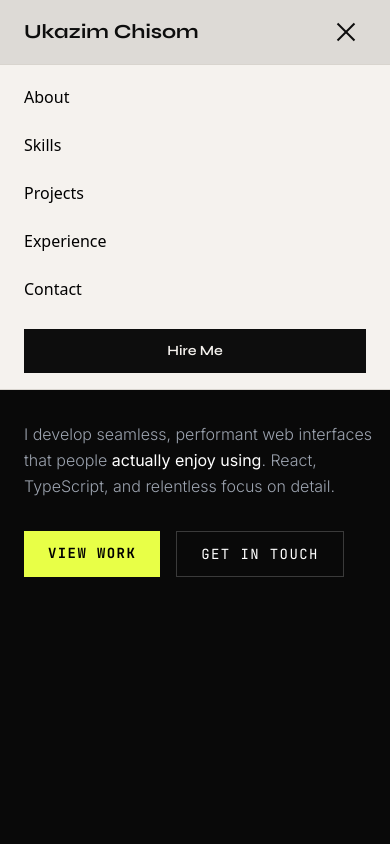
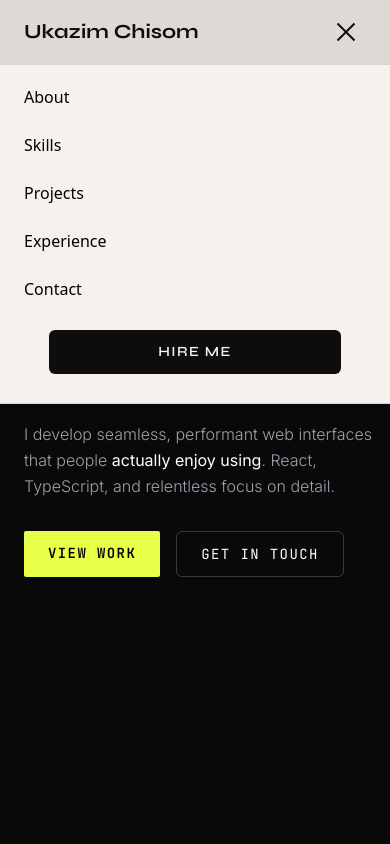
Before and after one commit to ukazimchisom/my-portfolio-website, a React (Vite) app: page / in a window 390 px wide. Both pictures are taken after a click on the button "Toggle menu". Shown: the top 844 px of the page. Built offline with nearby package versions, Linux system fonts and the light colour scheme.

Commit message:
feat(navbar, Hero): enhance CTA button styling and responsiveness

```diff
--- a/src/components/Hero.tsx
+++ b/src/components/Hero.tsx
@@ -31,10 +31,7 @@ const Hero = () => {
 
           {/* CTAs */}
           <div className="flex flex-wrap gap-4 mb-6">
-            <a
-              href="#projects"
-              className="px-6 sm:px-8 py-3 sm:py-4 bg-[#e8ff47] text-black font-mono font-bold text-sm uppercase tracking-widest hover:bg-white transition-all duration-300 hover:scale-105"
-            >
+            <a href="#projects" className="btn-secondary">
               View Work
             </a>
             <a href="#contact" className="btn-classic">
--- a/src/components/Navbar.tsx
+++ b/src/components/Navbar.tsx
@@ -76,7 +76,7 @@ const Navbar = () => {
                 </a>
               </li>
             ))}
-            <li className="pt-2">
+            <li className="btn-classic pt-2 ">
               <a
                 href="#contact"
                 className="btn-primary w-full justify-center inline-flex items-center"
--- a/src/index.css
+++ b/src/index.css
@@ -34,15 +34,15 @@ a {
 
 @layer components {
   .btn-primary {
-    @apply gap-2 bg-ink text-paper font-display font-semibold text-sm px-6 py-3 hover:bg-[#e8ff47] transition-colors duration-200;
+    @apply gap-2 bg-ink text-paper font-display font-semibold text-sm px-6 py-3 hover:bg-slate-700 transition-colors duration-200 rounded-md hover:scale-105;
   }
 
   .btn-secondary {
-    @apply gap-2 bg-[#e8ff47] text-black font-display font-semibold text-sm px-6 py-3 hover:bg-slate-50 transition-all duration-300 hover:scale-105;
+    @apply gap-2 bg-[#e8ff47] text-black font-semibold text-sm px-6 sm:px-8 py-3 sm:py-4 font-mono hover:bg-slate-50 transition-all duration-300 hover:scale-105 rounded-sm uppercase tracking-widest;
   }
 
   .btn-classic {
-    @apply px-6 sm:px-8 py-3 sm:py-4 border border-white/20 text-white font-mono text-sm uppercase tracking-widest hover:border-[#e8ff47] hover:text-[#e8ff47] transition-all duration-300;
+    @apply px-6 sm:px-8 py-3 sm:py-4 border border-white/20 text-white font-mono text-sm uppercase tracking-widest hover:border-[#e8ff47] hover:text-[#e8ff47] transition-all duration-300 rounded-md;
   }
 
   .input-class {
```
